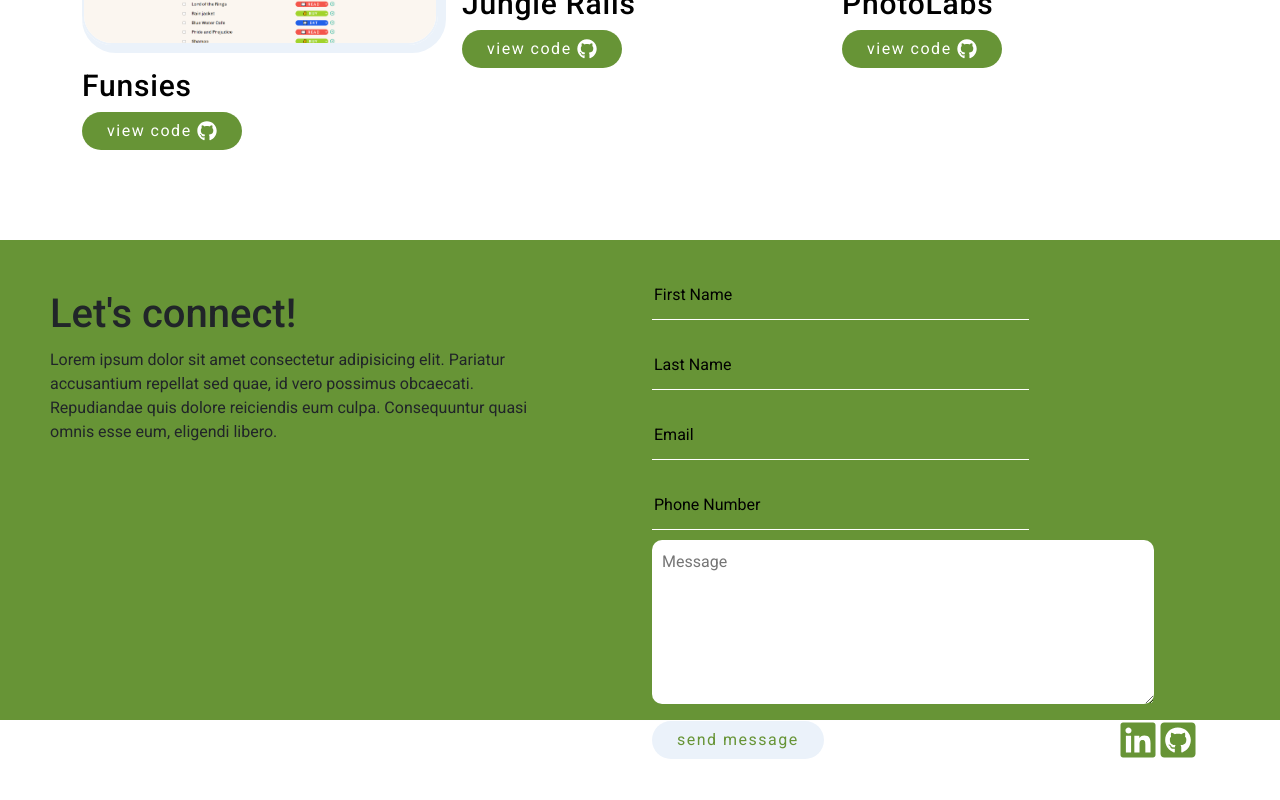
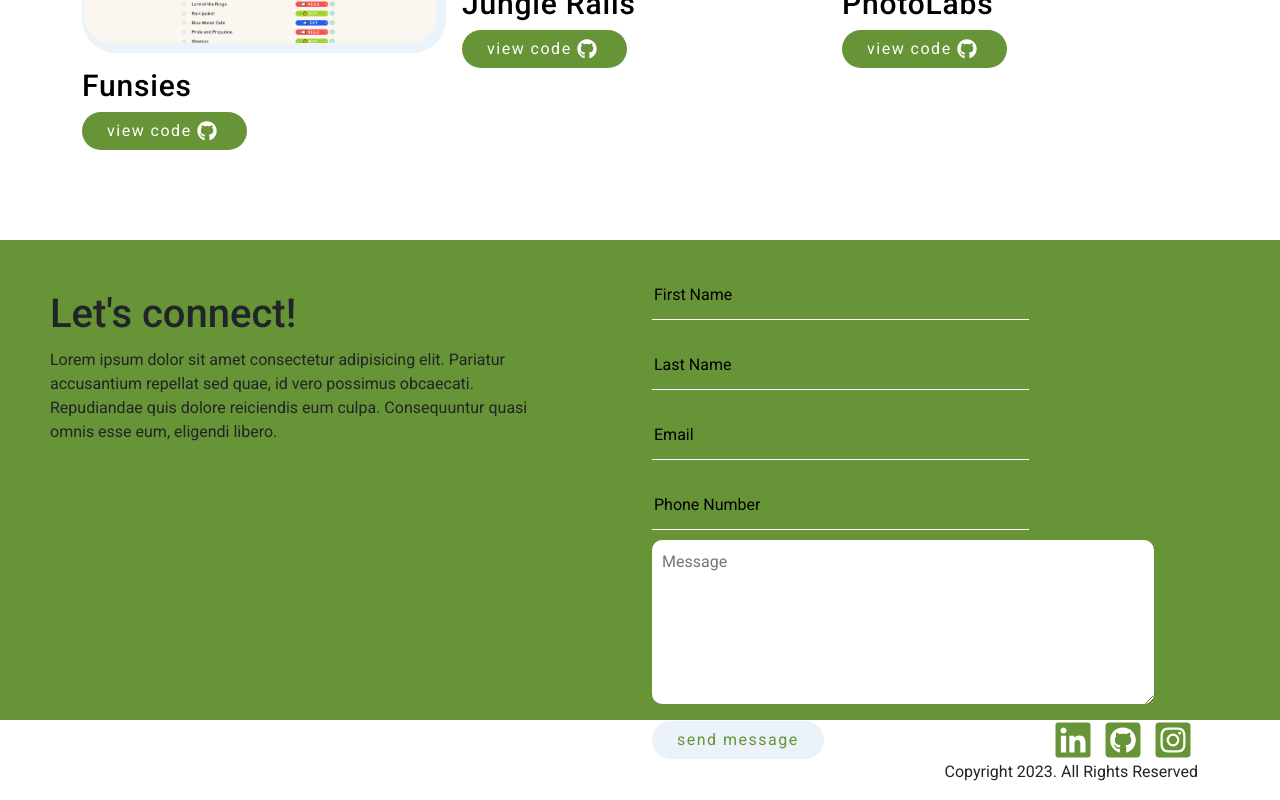
Before and after one commit to carmshito/creative-portfolio, a React (Create React App) app: page / in a window 1280 px wide. Shown: the part 2245-3045 px from the top of the page. Before the commit the page ends 3014 px from the top, so only its background shows below. Built offline with nearby package versions, Linux system fonts and the light colour scheme.

Commit message:
finish footer

```diff
--- a/src/components/Footer.jsx
+++ b/src/components/Footer.jsx
@@ -3,6 +3,8 @@
 import { Col, Container, Row } from "react-bootstrap";
 import { FaLinkedin } from "react-icons/fa";
 import { FaGithubSquare } from "react-icons/fa";
+import { FaInstagramSquare } from "react-icons/fa";
+
 
 
 const Footer = () => {
@@ -16,7 +18,9 @@
             <div className="social-icon">
               <a href="https://www.linkedin.com/in/carmelia-shito/"><FaLinkedin className="icon"/></a>
               <a href="https://github.com/carmshito"><FaGithubSquare className="icon"/></a>
+              <a href="https://www.instagram.com/carmscreates"><FaInstagramSquare className="icon"/></a>
             </div>
+            <p>Copyright 2023. All Rights Reserved</p>
           </Col>
         </Row>
       </Container>
--- a/src/styles/Footer.scss
+++ b/src/styles/Footer.scss
@@ -1,8 +1,14 @@
 @import "_variables";
+
+footer {
+
+}
 
 .icon {
   font-size: 40px;
   color: $main-green;
+  margin: 0px 5px 0px 5px;
+
 }
 
 .icon:hover {
```
